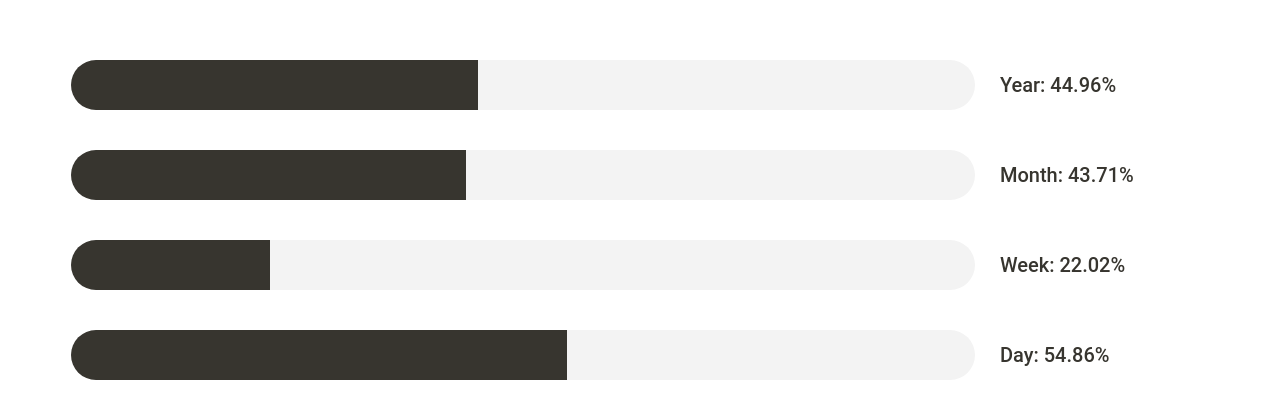
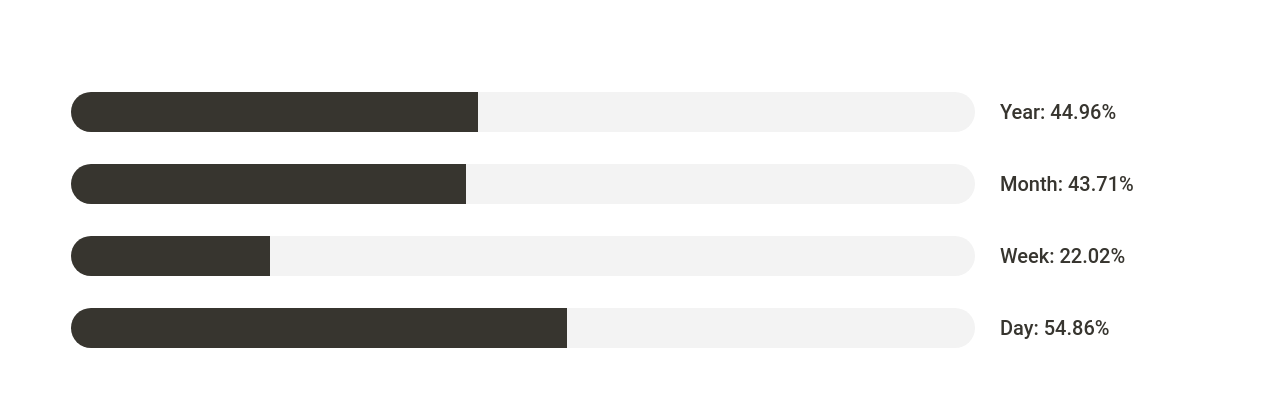
Before and after one commit to Arrrlinks/Widgets, a plain HTML site: page YearCompletion/index.html in a window 1280 px wide. Shown: the part 180-598 px from the top of the page. Drawn offline with Linux system fonts and the light colour scheme.

Commit message:
fix: data bar size

```diff
--- a/YearCompletion/style.css
+++ b/YearCompletion/style.css
@@ -25,7 +25,7 @@ body{
     align-items: center;
     justify-content: center;
     width: 90%;
-    margin: 20px 0;
+    margin: 2vh 0;
 }
 
 .div span{
@@ -43,7 +43,7 @@ body{
 #year, #month, #week, #day {
     background-color: var(--primary);
     width: 100%;
-    height: 50px;
+    height: 40px;
     border-radius: 50px;
     position: relative;
     overflow: hidden;
```
Also changed, not shown: 1 other file.
